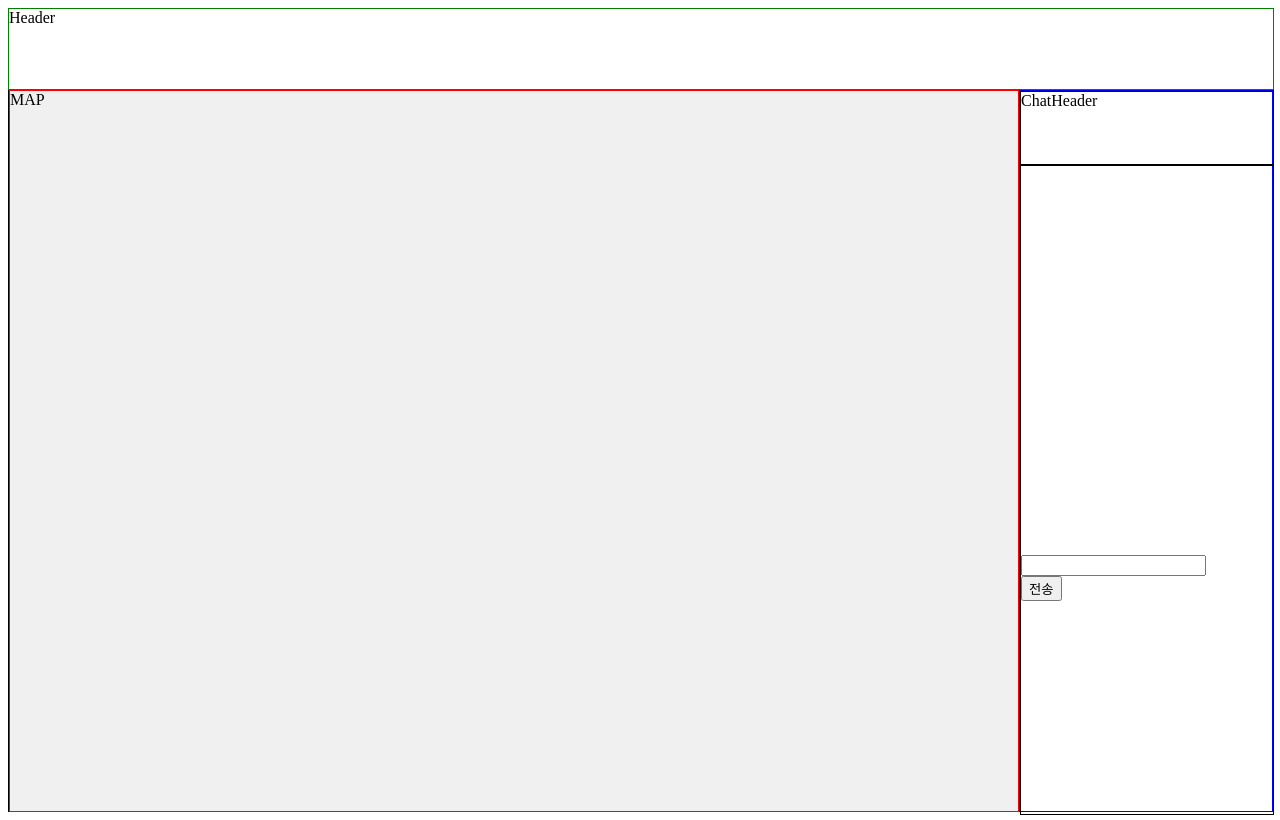
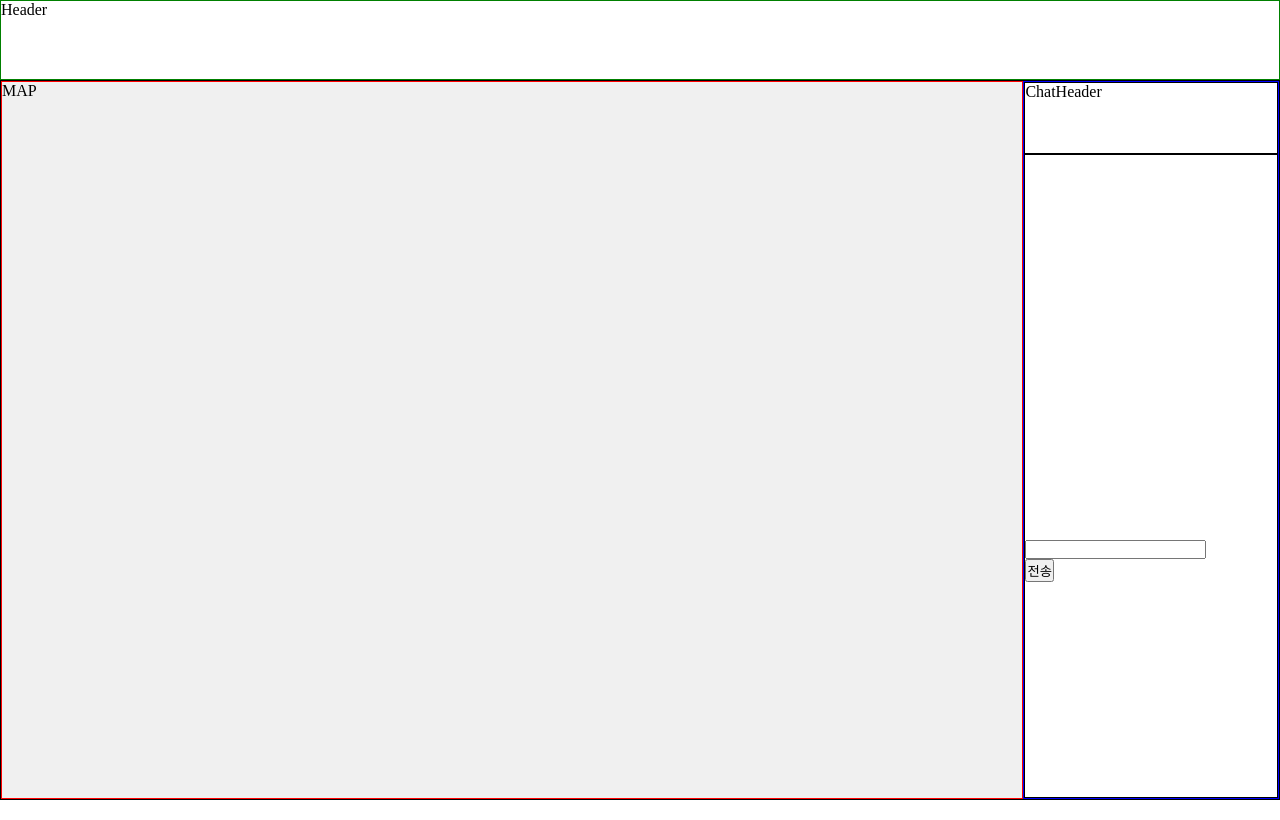
Before and after one commit to thahn1230/ToyProject1, a Next.js app in the folder frontend/: page / in a window 1280 px wide. Built offline with nearby package versions, Linux system fonts and the light colour scheme.

Commit message:
page css modify

```diff
--- a/frontend/components/ChatBox/Chat.styles.tsx
+++ b/frontend/components/ChatBox/Chat.styles.tsx
@@ -1,4 +1,10 @@
 import styled from "@emotion/styled";
+
+export const ChatContainerWrapper = styled.div`
+  width: 20%;
+  height: 100%;
+  border: 1px solid blue;
+`;
 
 export const ChatHeader = styled.div`
   width: 100%;
--- /dev/null
+++ b/frontend/components/ChatBox/ChatContainer.tsx
@@ -0,0 +1,20 @@
+import { Dispatch, SetStateAction } from "react";
+import ChatBox from "./Chat";
+import { ChatBody, ChatContainerWrapper, ChatHeader } from "./Chat.styles";
+import { RestaurantType } from "@/types/restaurant.type";
+
+const ChatContainer = ({
+  setData,
+}: {
+  setData: Dispatch<SetStateAction<RestaurantType[]>>;
+}) => {
+  return (
+    <ChatContainerWrapper>
+      <ChatHeader>ChatHeader</ChatHeader>
+      <ChatBody>
+        <ChatBox setData={setData}></ChatBox>
+      </ChatBody>
+    </ChatContainerWrapper>
+  );
+};
+export default ChatContainer;
--- a/frontend/pages/index.tsx
+++ b/frontend/pages/index.tsx
@@ -1,21 +1,15 @@
 import { useEffect, useState } from "react";
 import Head from "next/head";
-import Image from "next/image";
-import { Inter } from "next/font/google";
-import styles from "@/styles/Home.module.css";
 import {
-  ChatContainer,
   HomeBody,
   HomeHeader,
   MapContainer,
 } from "../components/home/home.styles";
-import ChatBox from "@/components/ChatBox/Chat";
-import { ChatBody, ChatHeader } from "@/components/ChatBox/Chat.styles";
-
-// const inter = Inter({ subsets: ["latin"] });
+import ChatContainer from "@/components/ChatBox/ChatContainer";
+import { RestaurantType } from "@/types/restaurant.type";
 
 export default function Home() {
-  const [data, setData] = useState([]);
+  const [data, setData] = useState<Array<RestaurantType>>([]);
 
   return (
     <>
@@ -29,12 +23,7 @@ export default function Home() {
       <HomeHeader>Header</HomeHeader>
       <HomeBody>
         <MapContainer>MAP</MapContainer>
-        <ChatContainer>
-          <ChatHeader>ChatHeader</ChatHeader>
-          <ChatBody>
-            <ChatBox setData={setData}></ChatBox>
-          </ChatBody>
-        </ChatContainer>
+        <ChatContainer setData={setData} />
       </HomeBody>
     </>
   );
--- a/frontend/styles/globals.css
+++ b/frontend/styles/globals.css
@@ -1,107 +1,5 @@
-/* :root {
-  --max-width: 1100px;
-  --border-radius: 12px;
-  --font-mono: ui-monospace, Menlo, Monaco, 'Cascadia Mono', 'Segoe UI Mono',
-    'Roboto Mono', 'Oxygen Mono', 'Ubuntu Monospace', 'Source Code Pro',
-    'Fira Mono', 'Droid Sans Mono', 'Courier New', monospace;
-
-  --foreground-rgb: 0, 0, 0;
-  --background-start-rgb: 214, 219, 220;
-  --background-end-rgb: 255, 255, 255;
-
-  --primary-glow: conic-gradient(
-    from 180deg at 50% 50%,
-    #16abff33 0deg,
-    #0885ff33 55deg,
-    #54d6ff33 120deg,
-    #0071ff33 160deg,
-    transparent 360deg
-  );
-  --secondary-glow: radial-gradient(
-    rgba(255, 255, 255, 1),
-    rgba(255, 255, 255, 0)
-  );
-
-  --tile-start-rgb: 239, 245, 249;
-  --tile-end-rgb: 228, 232, 233;
-  --tile-border: conic-gradient(
-    #00000080,
-    #00000040,
-    #00000030,
-    #00000020,
-    #00000010,
-    #00000010,
-    #00000080
-  );
-
-  --callout-rgb: 238, 240, 241;
-  --callout-border-rgb: 172, 175, 176;
-  --card-rgb: 180, 185, 188;
-  --card-border-rgb: 131, 134, 135;
-}
-
-@media (prefers-color-scheme: dark) {
-  :root {
-    --foreground-rgb: 255, 255, 255;
-    --background-start-rgb: 0, 0, 0;
-    --background-end-rgb: 0, 0, 0;
-
-    --primary-glow: radial-gradient(rgba(1, 65, 255, 0.4), rgba(1, 65, 255, 0));
-    --secondary-glow: linear-gradient(
-      to bottom right,
-      rgba(1, 65, 255, 0),
-      rgba(1, 65, 255, 0),
-      rgba(1, 65, 255, 0.3)
-    );
-
-    --tile-start-rgb: 2, 13, 46;
-    --tile-end-rgb: 2, 5, 19;
-    --tile-border: conic-gradient(
-      #ffffff80,
-      #ffffff40,
-      #ffffff30,
-      #ffffff20,
-      #ffffff10,
-      #ffffff10,
-      #ffffff80
-    );
-
-    --callout-rgb: 20, 20, 20;
-    --callout-border-rgb: 108, 108, 108;
-    --card-rgb: 100, 100, 100;
-    --card-border-rgb: 200, 200, 200;
-  }
-}
-
 * {
   box-sizing: border-box;
-  padding: 0;
-  margin: 0;
+  margin: 0px;
+  padding: 0px;
 }
-
-html,
-body {
-  max-width: 100vw;
-  overflow-x: hidden;
-}
-
-body {
-  color: rgb(var(--foreground-rgb));
-  background: linear-gradient(
-      to bottom,
-      transparent,
-      rgb(var(--background-end-rgb))
-    )
-    rgb(var(--background-start-rgb));
-}
-
-a {
-  color: inherit;
-  text-decoration: none;
-}
-
-@media (prefers-color-scheme: dark) {
-  html {
-    color-scheme: dark;
-  }
-} */
--- /dev/null
+++ b/frontend/types/restaurant.type.ts
@@ -0,0 +1,5 @@
+export interface RestaurantType {
+  name: string;
+  coordinate: { latitude: number; longitude: number };
+  content: any;
+}
```
